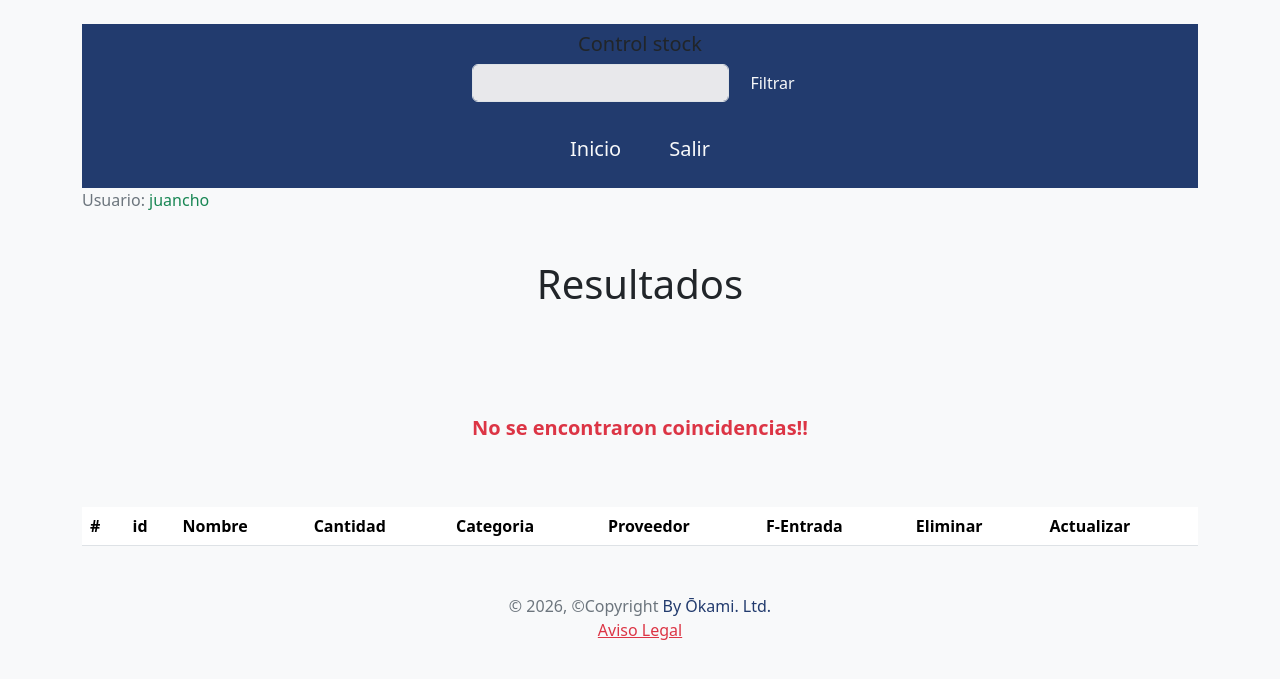
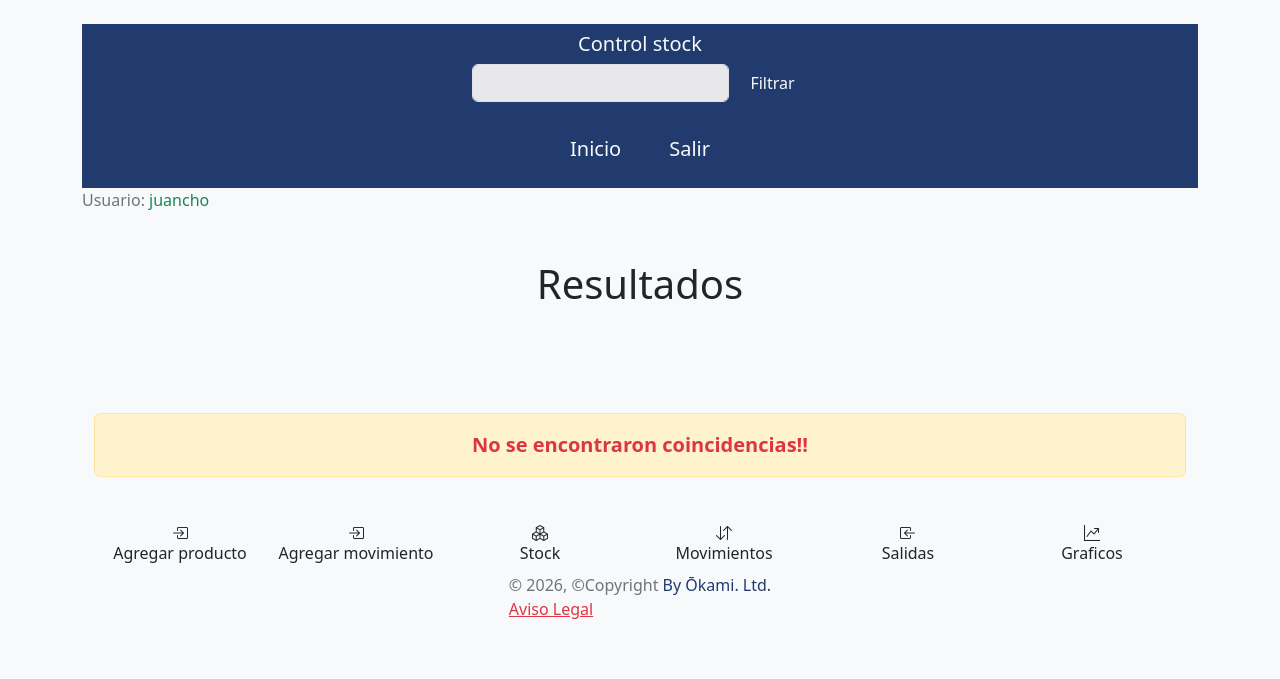
Before and after one commit to Obidis/e_comerce, a Django app: page /search/ in a window 1280 px wide. Shown: the top 679 px of the page. Run offline with Django 4.2, Linux system fonts and the light colour scheme; a user stored in the database is signed in; lists and menus that the app fills with data are empty; some libraries are stand-ins or nearby versions.

Commit message:
modificado tablas

```diff
--- a/core/static/css/styles.css
+++ b/core/static/css/styles.css
@@ -5,9 +5,11 @@
 .form-control{
     background-color: #e8e8eb;
 
+
 }
 #django-form-input {
     background-color: #e8e8eb;
+
 
 }
 
@@ -24,7 +26,13 @@
 }
 #box{
     background-color: #ffffff;
-    box-shadow: rgba(50, 50, 93, 0.25) 0px 50px 100px -20px, rgba(0, 0, 0, 0.3) 0px 30px 60px -30px, rgba(10, 37, 64, 0.35) 0px -2px 6px 0px inset;
     min-width: 20rem;
 
 }
+#box:hover{
+    box-shadow: rgba(50, 50, 93, 0.25) 0px 50px 100px -20px, rgba(0, 0, 0, 0.3) 0px 30px 60px -30px, rgba(10, 37, 64, 0.35) 0px -2px 6px 0px inset;
+}
+
+#footer_links{
+    width: 10rem;
+}
--- a/core/templates/_includes/_footer.html
+++ b/core/templates/_includes/_footer.html
@@ -4,14 +4,38 @@
 
 
 <!-- Footer -->
-<footer class="container-fluid mt-5" id="footer">
 
-    <center>
+
+ <footer class="footer">
+        <div class="container-fluid d-flex flex-column align-items-center mt-4">
+
+
+
+
+                <div class=" d-flex align-items-center justify-content-center  gap-2 flex-wrap">
+
+                    <a id="footer_links" class="nav-link  d-flex flex-column align-items-center  " href="{% url 'product_create' %}"><i class="bi bi-box-arrow-in-right"></i>Agregar producto</a>
+
+                    <a id="footer_links" class="nav-link d-flex flex-column align-items-center  m-2 text-center" href="{% url 'movements_create' %}"><i class="bi bi-box-arrow-in-right"></i>Agregar movimiento</a>
+
+                    <a id="footer_links" class="nav-link d-flex flex-column align-items-center  m-2" href="{% url 'products_list' %}"><i class="bi bi-boxes"></i>Stock</a>
+
+                    <a id="footer_links" class="nav-link d-flex flex-column align-items-center  m-2" href="{% url 'movements_list' %}"> <i class="bi bi-arrow-down-up"></i>Movimientos</a>
+
+                    <a id="footer_links" class="nav-link d-flex flex-column align-items-center  m-2" href=""><i class="bi bi-box-arrow-in-left"></i> Salidas</a>
+
+                    <a id="footer_links" class="nav-link d-flex flex-column align-items-center  m-2" href="{% url 'products_list' %}"><i class="bi bi-graph-up-arrow"></i>Graficos</a>
+                </div>
+
+
+                <div class="col-md-6 d-flex flex-wrap justify-content-center">
                     <p class="text-secondary">
                         &copy;
                         {% now 'Y' %},
                             ©Copyright <span class="span">By Ōkami. Ltd.</span><br>
                             <a class="link-danger" href="{% static 'docs/Aviso_Legal.pdf' %}" target="_blank">{% trans "Aviso Legal" %}</a></p>
                     </p>
-    </center>
+                </div>
+
+        </div>
     </footer>
--- a/core/templates/_includes/_header.html
+++ b/core/templates/_includes/_header.html
@@ -5,10 +5,10 @@
 <header class=" mb-4 mt-4 ">
     <nav class="navbar navbar-expand-lg navbar-dark">
 
-        <div class="container-fluid d-flex flex-column">
+       <div class="container-fluid d-flex flex-column">
         <!-- Search form -->
             <div class="">
-                <h5 class="text-center">Control stock</h5>
+                <h5 class="text-center text-light">Control stock</h5>
                 <form class="d-flex" role="search" action="{% url "search" %}" method="get">
                     <input id="django-form-input"  name="search"  class="form-control me-2" type="search"  aria-label="Search"/>
                     <button class="btn text-light"  type="submit">Filtrar</button>
@@ -18,6 +18,25 @@
             <button class="navbar-toggler" type="button" data-bs-toggle="offcanvas" data-bs-target="#sidebar">
                 <span class="navbar-toggler-icon"></span>
             </button>
+
+
+
+
+
+
+
+
+
+
+
+
+
+
+
+
+
+
+
 
             <section class="offcanvas offcanvas-start bg-dark " id="sidebar" tabindex="-1">
                 <div class="offcanvas-header" data-bs-theme="dark">
--- a/core/templates/general/home.html
+++ b/core/templates/general/home.html
@@ -15,7 +15,7 @@
 
 
             <div id="box" class="p-5 d-flex flex-column align-items-center m-2">
-                <a class="nav-link d-flex flex-column align-items-center  " href="{% url 'product_create' %}"><i class="bi bi-box-arrow-in-right"></i> Agregar producto</a>
+                <a class="nav-link d-flex flex-column align-items-center p-2 " href="{% url 'product_create' %}"><i class="bi bi-box-arrow-in-right"></i> Agregar producto</a>
             </div>
 
             <div id="box" class="p-5 d-flex flex-column align-items-center m-2">
--- a/core/templates/products/movement_add.html
+++ b/core/templates/products/movement_add.html
@@ -23,10 +23,11 @@
 
               <button class="btn btn-sm btn-outline-success">Agregar Movimiento</button>
                <hr>
-              <a class="nav-link d-flex flex-column align-items-center  mt-4" href="{% url 'movements_list' %}"> <i class="bi bi-arrow-down-up"></i>Volver a movimientos</a>
+
             </form>
           </div>
       </div>
     </div>
   </div>
+{% include "_includes/_nav.html" %}
 {% endblock %}
--- a/core/templates/products/products_add.html
+++ b/core/templates/products/products_add.html
@@ -7,7 +7,7 @@
 
   <div class="row">
 
-    <div class="col-12 col-md-6 offset-md-3">
+    <div class="col-12 col-md-6 offset-md-3 mb-5">
       <div class="card" >
           <div class="card-body" id="box">
             <h1 class="card-title">Agregar</h1>
@@ -23,7 +23,7 @@
 
               <button class="btn btn-sm btn-outline-success">Añadir Producto</button>
                <hr>
-              <a class="nav-link d-flex flex-column align-items-center  mt-4" href="{% url 'products_list' %}"><i class="bi bi-boxes"></i> Volver a stock</a>
+
             </form>
           </div>
       </div>
--- a/core/templates/products/products_list.html
+++ b/core/templates/products/products_list.html
@@ -14,7 +14,7 @@
 </div>
 
 
-<table class="table table-striped">
+<table class="table table-bordered table-hover">
   <thead>
     <tr class="text-center">
       <th scope="col">#</th>
@@ -38,6 +38,6 @@
   </tbody>
 
 </table>
-<a class="nav-link d-flex flex-column align-items-center mt-5 " href="{% url 'product_create' %}"><i class="bi bi-box-arrow-in-right"></i> Agregar producto</a>
+
 
 {% endblock %}
--- a/core/templates/products/search.html
+++ b/core/templates/products/search.html
@@ -1,24 +1,18 @@
-{% extends 'general/layout.html' %} {% load crispy_forms_tags %} {% load i18n %}
+{% extends 'general/layout.html' %}
+{% load crispy_forms_tags %}
 {% block head_title %}Productos buscador{% endblock %}
 {% block content %}
 
-
 <!-- Buscador -->
 
+<div class="container-fluid d-flex flex-column align-items-center mt-4">
+  <h1 class="display-6 mb-4">Resultados</h1>
+  <hr />
+  <div class="d-flex flex-wrap"></div>
 
 
-
-
-<div class="container-fluid d-flex flex-column align-items-center mt-4">
-
-  <h1 class="display-6 mb-4">Resultados</h1>
-  <hr>
-  <div class="d-flex flex-wrap">
-
-  </div>
-</div>
-
-
+  {% if products %}
+    <h3 class="mt-4 mb-3">Productos</h3>
     <table class="table table-striped">
       <thead>
         <tr>
@@ -31,23 +25,42 @@
           <th scope="col">F-Entrada</th>
           <th scope="col">Eliminar</th>
           <th scope="col">Actualizar</th>
-
         </tr>
       </thead>
       <tbody>
-    {% if products %}
-    <div class="d-flex flex-wrap">
         {% for product in products %}
-            <div>
         {% include '_includes/_products.html' %}
+        {% endfor %}
+      </tbody>
+    </table>
+  {% endif %}
+  {% if movements %}
+    <h3 class="mt-4 mb-3">Movimientos</h3>
+    <table class="table table-bordered text-center">
+      <thead>
+        <tr>
+          <th scope="col">#</th>
+          <th scope="col">Referencia</th>
+          <th scope="col">Producto</th>
+          <th scope="col">Tipo Movimiento</th>
+          <th scope="col">Cantidad</th>
+          <th scope="col">F-Movimiento</th>
+          <th scope="col">Notas</th>
+          <th scope="col">Usuario</th>
+          <th scope="col">Nombre</th>
+        </tr>
+      </thead>
+      <tbody>
+        {% for movement in movements %}
+        {% include '_includes/_movements.html' %}
+        {% endfor %}
+      </tbody>
+    </table>
+  {% endif %}
+  {% if not products and not movements %}
+    <div class="alert alert-warning text-center mt-5 w-100" role="alert">
+      <p class="fs-5 fw-bold text-danger mb-0">No se encontraron coincidencias!!</p>
     </div>
-        {% endfor %}
+  {% endif %}
 </div>
-    {% else %}
-    <p class="p-5 text-center fs-5 fw-bold text-danger">No se encontraron coincidencias!!</p>
-    {% endif %}
-  </tbody>
-
-</table>
-
 {% endblock %}
--- a/core/urls.py
+++ b/core/urls.py
@@ -5,7 +5,7 @@ from django.conf.urls.static import static
 from django.conf import settings
 from .views import HomeView,  logout_view, login_view
 from users.views import registro
-from products.views import SearchView, ProductsListView, ProductCreateView, ProductDeleteView, ProductUpdateView, StockMovementListView,StockMovementCreateView,CsvView
+from products.views import CombinedSearchView, ProductsListView, ProductCreateView, ProductDeleteView, ProductUpdateView, StockMovementListView,StockMovementCreateView,CsvView
 
 
 
@@ -22,6 +22,6 @@ urlpatterns = [
     path('movements/', StockMovementListView.as_view(), name="movements_list"),
     path('movements/create/', StockMovementCreateView.as_view(), name="movements_create"),
     path('csv/', CsvView.as_view(), name="csv"),
-    path('search/', SearchView.as_view(), name="search"),
+    path('search/', CombinedSearchView.as_view(), name="search"),
     path('admin/', admin.site.urls),
 ]+ static(settings.MEDIA_URL, document_root=settings.MEDIA_ROOT)
--- a/products/views.py
+++ b/products/views.py
@@ -73,20 +73,52 @@ class ProductsListView(ListView):
     context_object_name = "products"
 
 
-#buscador de productos
-class SearchView(ListView):
-    model = Products
+#buscador de PRODUCTOS Y MOVIMIENTOS EN LOS MODELOS Products Y StockMovement SI BUSCA EN STOCKMovement DEVOLVER LISTA DE MOVIMIENTOS
+@method_decorator(login_required, name="dispatch")
+class CombinedSearchView(TemplateView):
     template_name = "products/search.html"
-    context_object_name = "products"
-
-    def get_queryset(self):
+    def get_context_data(self, **kwargs):
+        context = super().get_context_data(**kwargs)
         query = self.request.GET.get('search')
         if query:
-            return Products.objects.filter(
-                Q(product_name__icontains=query) | Q(category__icontains=query) | Q(supplier__icontains=query)
+            # Solo buscar en productos y movimientos del usuario actual
+            products_qs = Products.objects.filter(product=self.request.user)
+            context['products'] = products_qs.filter(
+                Q(product_name__icontains=query) |
+                Q(category__icontains=query) |
+                Q(supplier__icontains=query)
             ).distinct()
+
+            movements_qs = StockMovement.objects.filter(product__product=self.request.user)
+            # Evitar buscar texto en quantity (PositiveIntegerField) para evitar errores
+            movement_filters = (
+                Q(product__product_name__icontains=query) |
+                Q(movement_type__icontains=query) |
+                Q(notes__icontains=query)
+            )
+            if query.isdigit():
+                movement_filters |= Q(quantity=int(query))
+
+            context['movements'] = movements_qs.filter(movement_filters).distinct()
         else:
-            return Products.objects.none()
+            context['products'] = Products.objects.none()
+            context['movements'] = StockMovement.objects.none()
+        return context
+
+
+
+
+
+
+
+
+
+
+
+
+
+
+
 
 #MOvimientos de stock
 
@@ -127,19 +159,11 @@ class StockMovementCreateView(CreateView):
 
 
 
-
-
-
-
-
 @method_decorator(login_required, name="dispatch")
 class StockMovementListView(ListView):
     model = StockMovement
     template_name = 'products/movement_list.html'
     context_object_name = 'movements'
-
-
-
 
 
 
```
Also changed, not shown: core/templates/_includes/_nav.html (added, +10 -0 lines), core/templates/products/movement_list.html (+11 -7 lines), core/views.py (+3 -9 lines), db.sqlite3. Lines whose indentation alone changed are shown as unchanged.
